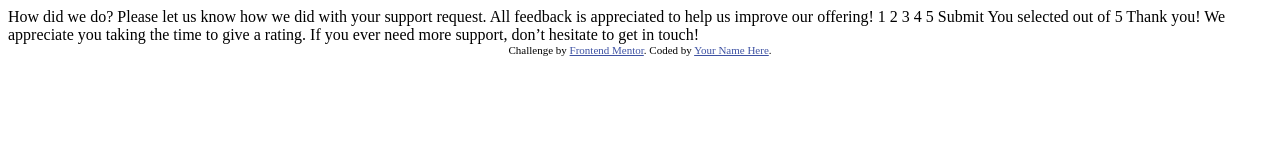
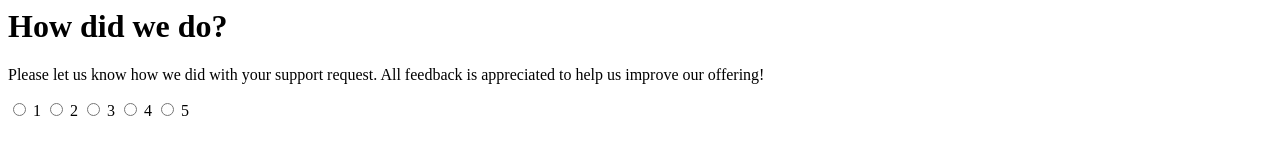
Before and after one commit to keeks5456/Interactive-rating-app, a plain HTML site: page index.html in a window 1280 px wide. Drawn offline with Linux system fonts and the light colour scheme.

Commit message:
Setup html structure for project.

```diff
--- a/index.html
+++ b/index.html
@@ -1,49 +1,36 @@
-<!DOCTYPE html>
+<!DOCTYPE one>
 <html lang="en">
 <head>
   <meta charset="UTF-8">
   <meta name="viewport" content="width=device-width, initial-scale=1.0"> <!-- displays site properly based on user's device -->
 
   <link rel="icon" type="image/png" sizes="32x32" href="./images/favicon-32x32.png">
-
   <title>Frontend Mentor | Interactive rating component</title>
-
   <!-- Feel free to remove these styles or customise in your own stylesheet 👍 -->
   <style>
     .attribution { font-size: 11px; text-align: center; }
     .attribution a { color: hsl(228, 45%, 44%); }
   </style>
+  <script src="index.js" defer></script>
 </head>
 <body>
+  <h1>How did we do?</h1>
+  <p>Please let us know how we did with your support request. All feedback is appreciated to help us improve our offering!</p>
+  <!-- rating form here -->
+   <form>
 
-  <!-- Rating state start -->
-
-  How did we do?
-
-  Please let us know how we did with your support request. All feedback is appreciated
-  to help us improve our offering!
-
-  1 2 3 4 5
-
-  Submit
-
-  <!-- Rating state end -->
-
-  <!-- Thank you state start -->
-
-  You selected <!-- Add rating here --> out of 5
-
-  Thank you!
-
-  We appreciate you taking the time to give a rating. If you ever need more support,
-  don’t hesitate to get in touch!
-
-  <!-- Thank you state end -->
+   <input type="radio" id="one" name="fav_language" value="one">
+    <label for="one">1</label>
+    <input type="radio" id="two" name="fav_language" value="two">
+    <label for="two">2</label>
+    <input type="radio" id="three" name="fav_language" value="three">
+    <label for="three">3</label>
+    <input type="radio" id="four" name="fav_language" value="four">
+    <label for="four">4</label>
+    <input type="radio" id="five" name="fav_language" value="five">
+    <label for="five">5</label>
+  </form>
 
 
-  <div class="attribution">
-    Challenge by <a href="https://www.frontendmentor.io?ref=challenge" target="_blank">Frontend Mentor</a>.
-    Coded by <a href="#">Your Name Here</a>.
-  </div>
 </body>
-</html>
+</one>
--- /dev/null
+++ b/index.js
@@ -0,0 +1 @@
+console.log("hi")
```
Also changed, not shown: thankyou.html (added, +22 -0 lines).
